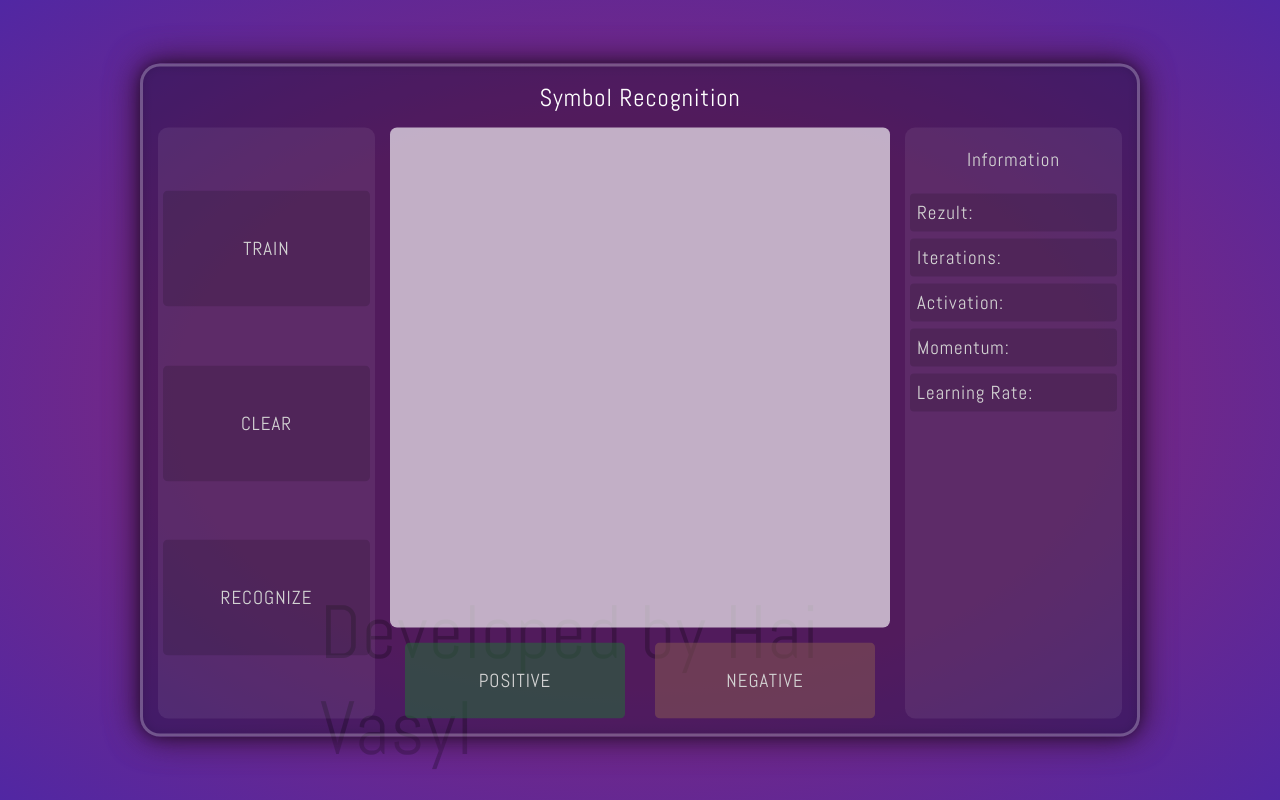
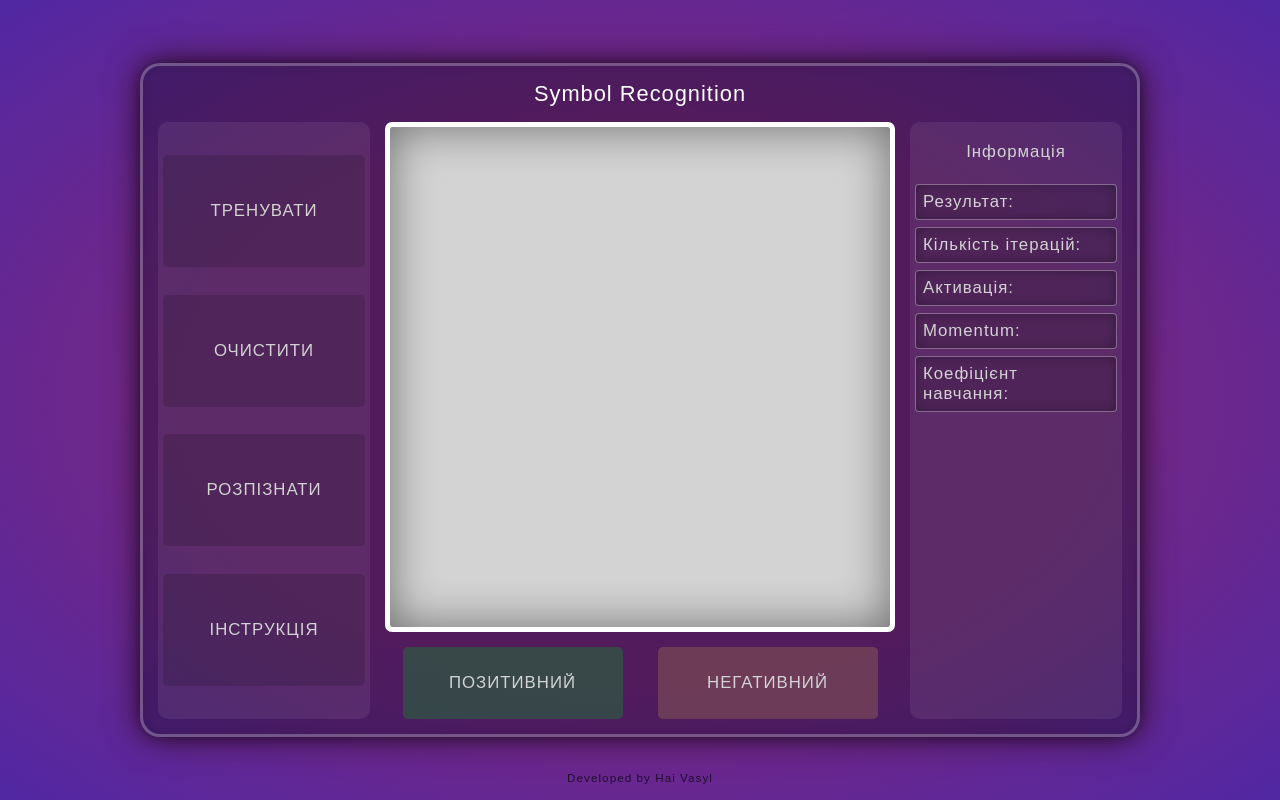
Before and after one commit to Hai-Vasyl/ai-symbol-recognition, a plain HTML site: page index.html in a window 1280 px wide. Drawn offline with Linux system fonts and the light colour scheme.

Commit message:
edited some items

```diff
--- a/index.html
+++ b/index.html
@@ -4,37 +4,81 @@
     <meta charset="UTF-8" />
     <meta name="viewport" content="width=device-width, initial-scale=1.0" />
     <title>Symbol Recognition Hello World!</title>
-    <link
-      href="https://fonts.googleapis.com/css2?family=Abel&display=swap"
-      rel="stylesheet"
-    />
     <link rel="stylesheet" href="style.css" />
     <script src="brain-browser.min.js"></script>
   </head>
   <body>
     <div class="signature">Developed by Hai Vasyl</div>
     <div id="block-canvas">
-      <div class="title">Symbol Recognition</div>
+      <div class="title" title="Розпізнавання символу">Symbol Recognition</div>
       <div class="wrapper">
         <div class="btns">
-          <button id="train">TRAIN</button>
-          <button id="clear">CLEAR</button>
-          <button id="recognize">RECOGNIZE</button>
+          <button
+            id="train"
+            class="btnm"
+            title="1.3 Кнопка для навчання нейронної мережі"
+          >
+            ТРЕНУВАТИ
+          </button>
+          <button
+            id="clear"
+            class="btnm"
+            title="Кнопка для очищення...&#xA;1.4 символа для навчання&#xA;2.3 розпізнаного символу"
+          >
+            ОЧИСТИТИ
+          </button>
+          <button
+            class="btnm"
+            id="recognize"
+            title="2.2 Кнопка для розпізнавання намальованого символу"
+          >
+            РОЗПІЗНАТИ
+          </button>
+          <a
+            class="btnm"
+            href="ІНСТРУКЦІЯ.doc"
+            target="_blank"
+            title="Інструкція"
+            >ІНСТРУКЦІЯ</a
+          >
         </div>
         <div>
-          <canvas id="canvas">Your browser doesnt suport canvas</canvas>
+          <canvas
+            id="canvas"
+            title="Полотно для малювання символів для...&#xA;1.1 вивчення нейронної мережі&#xA;2.1 їх розпізнання"
+            >Your browser doesnt suport canvas</canvas
+          >
           <div class="mainBtns">
-            <button class="btn" id="positive">POSITIVE</button>
-            <button class="btn" id="negative">NEGATIVE</button>
+            <button
+              class="btn"
+              title="1.2 Кнопка для визначення типу намальованого символа. (Позитивний тип символа)"
+              id="positive"
+            >
+              ПОЗИТИВНИЙ
+            </button>
+            <button
+              class="btn"
+              title="1.2 Кнопка для визначення типу намальованого символа. (Негативний тип символа)"
+              id="negative"
+            >
+              НЕГАТИВНИЙ
+            </button>
           </div>
         </div>
-        <div class="info">
-          <div class="titleInfo">Information</div>
-          <div class="blockI">Rezult: <span id="rez"></span></div>
-          <div class="blockI">Iterations: <span id="iteration"></span></div>
-          <div class="blockI">Activation: <span id="activation"></span></div>
+        <div
+          class="info"
+          title="2.4 Основна інформація про розпізнання символа"
+        >
+          <div class="titleInfo">Інформація</div>
+          <div class="blockI">Результат: <span id="rez"></span></div>
+          <div class="blockI">
+            Кількість ітерацій: <span id="iteration"></span>
+          </div>
+          <div class="blockI">Активація: <span id="activation"></span></div>
           <div class="blockI">Momentum: <span id="momentum"></span></div>
-          <div class="blockI">Learning Rate: <span id="lRate"></span></div>
+          <div class="blockI">
+            Коефіцієнт навчання: <span id="lRate"></span>
+          </div>
         </div>
       </div>
     </div>
--- a/style.css
+++ b/style.css
@@ -10,13 +10,15 @@ body {
     rgba(81, 39, 163, 1)
   );
   min-height: 100vh;
-  font-family: "Abel", sans-serif;
+  font-family: sans-serif;
   color: lightgrey;
-  font-size: 1.18em;
+  font-size: 1.05em;
   letter-spacing: 1px;
 }
 #canvas {
-  background-color: rgba(255, 255, 255, 0.651);
+  background-color: lightgrey;
+  box-shadow: inset 0px 0px 45px rgba(0, 0, 0, 0.486);
+  border: 5px solid white;
   display: block;
   margin: 0 15px;
   border-radius: 7px;
@@ -54,7 +56,7 @@ body {
   padding: 5px;
   background-color: rgba(255, 255, 255, 0.07);
 }
-.btns button {
+.btns .btnm {
   font-size: inherit;
   font-family: inherit;
   background-color: transparent;
@@ -67,8 +69,11 @@ body {
   outline-color: lightsalmon;
   transition: 0.4s ease;
   letter-spacing: 1px;
+  text-align: center;
+  display: block;
+  text-decoration: none;
 }
-.btns button:hover {
+.btns .btnm:hover {
   letter-spacing: 5px;
   border-color: lightgrey;
 }
@@ -86,6 +91,8 @@ body {
   padding: 7px;
   margin: 7px 0;
   border-radius: 4px;
+  border: 1px solid rgba(255, 255, 255, 0.322);
+  box-shadow: inset 0px 0px 12px rgba(0, 0, 0, 0.301);
   background-color: rgba(0, 0, 0, 0.144);
 }
 .blockI span {
@@ -124,9 +131,9 @@ body {
 }
 .signature {
   position: absolute;
-  bottom: 3%;
+  bottom: 2%;
   left: 50%;
   transform: translateX(-50%);
-  font-size: 4em;
-  color: rgba(0, 0, 0, 0.247);
+  font-size: 0.7em;
+  color: rgba(0, 0, 0, 0.678);
 }
```
Also changed, not shown: 1 other file.
